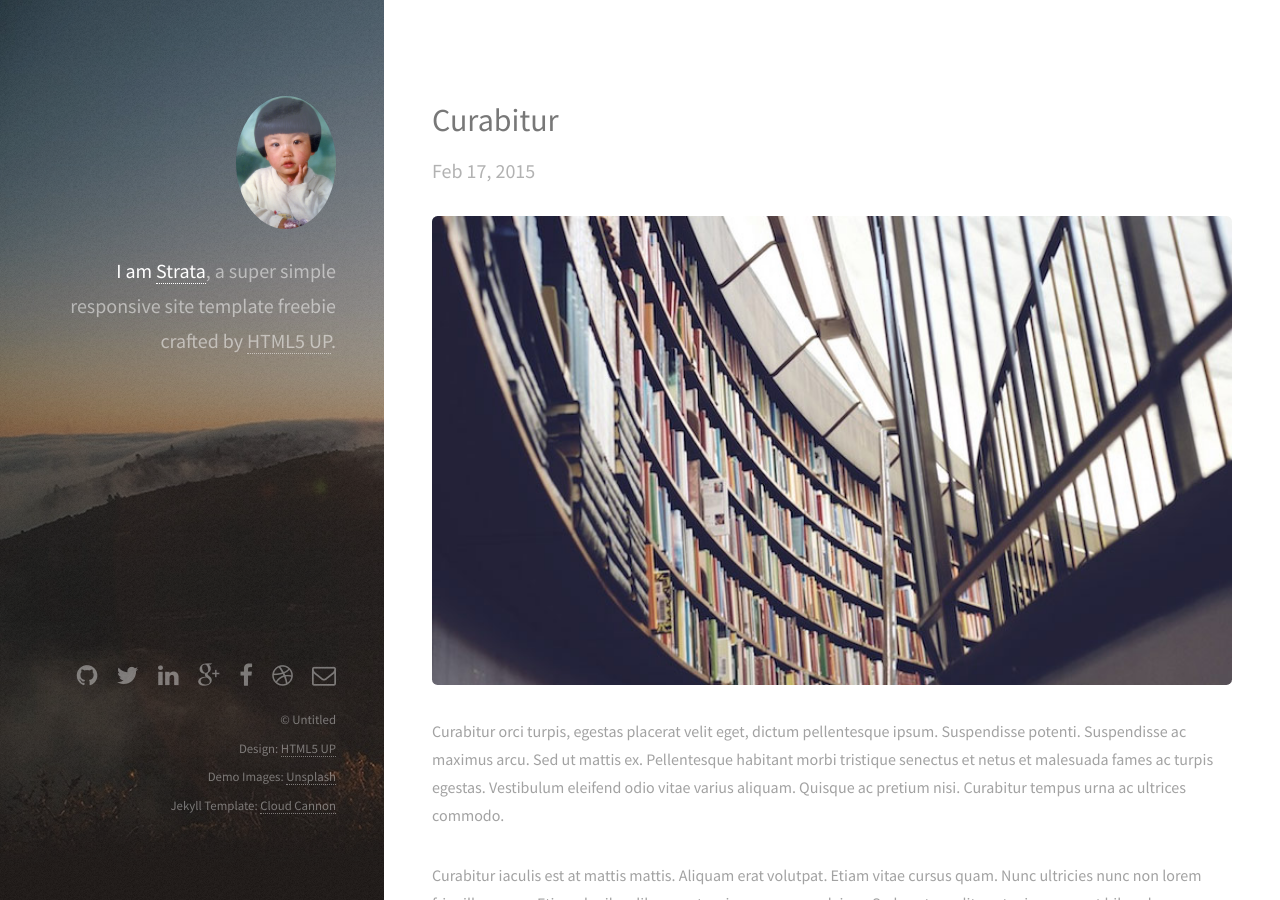
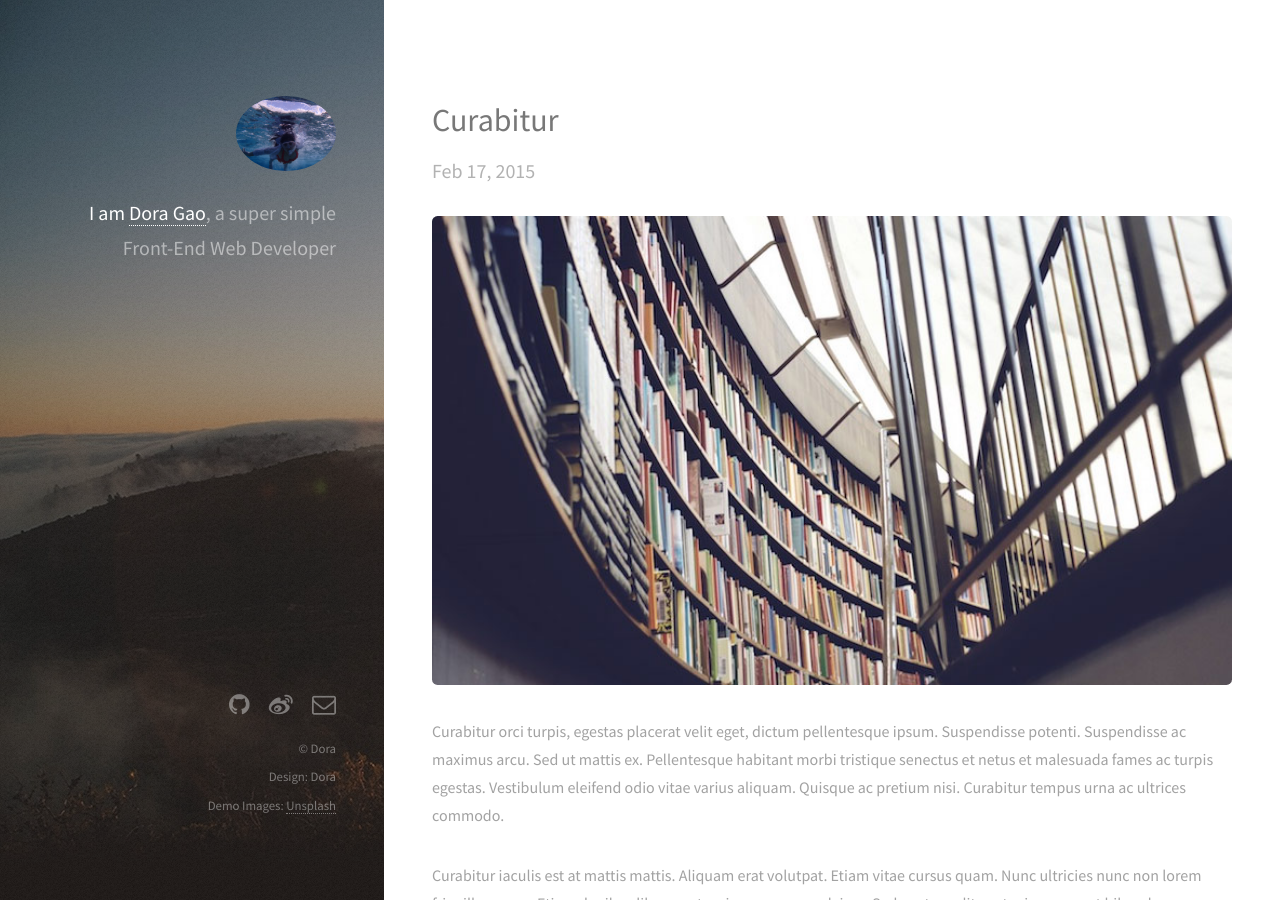
Before and after one commit to mushuirongrong/mushuirongrong.github.io, a Jekyll site: the page built from index.html, in a window 1280 px wide and 900 px high. Built offline with Jekyll 4.4.1, drawn with Linux system fonts in a browser that asks for light colours.

Commit message:
no message

```diff
--- a/_layouts/default.html
+++ b/_layouts/default.html
@@ -1,7 +1,7 @@
 <!DOCTYPE html>
 <html>
   	<head>
-  		<title>Strata by HTML5 UP</title>
+  		<title>Dora's Blog</title>
   		<meta http-equiv="content-type" content="text/html; charset=utf-8" />
   		<meta name="description" content="" />
   		<meta name="keywords" content="" />
@@ -22,9 +22,9 @@
 
       <header id="header">
           <a href="#" class="image avatar"><img src="/images/avatar.jpg" alt="" /></a>
-          <h1><strong>I am <a href="/">Strata</a></strong>, a super simple<br />
-          responsive site template freebie<br />
-          crafted by <a href="http://html5up.net">HTML5 UP</a>.</h1>
+          <h1><strong>I am <a href="https://github.com/mushuirongrong">Dora Gao</a></strong>, a super simple<br />
+          Front-End Web Developer <br />
+          <!-- crafted by <a href="http://html5up.net">HTML5 UP</a>.</h1> -->
       </header>
 
 
@@ -36,7 +36,7 @@
 
               {% if site.github_username %}
               <li>
-                <a href="https://github.com/{{ site.github_username }}" class="icon fa-github">
+                <a href="https://github.com/mushuirongrong" class="icon fa-github">
                   <span class="label">GitHub</span>
                 </a>
               </li>
@@ -44,13 +44,13 @@
 
               {% if site.twitter_username %}
               <li>
-                <a href="https://twitter.com/{{ site.twitter_username }}" class="icon fa-twitter">
-                  <span class="label">Twitter</span>
+                <a href="http://weibo.com/u/1788149410" class="icon fa-weibo">
+                  <span class="label">Weibo</span>
                 </a>
               </li>
               {% endif %}
 
-              {% if site.linkedin_username %}
+            <!--   {% if site.linkedin_username %}
               <li>
                 <a href="https://linkedin.com/in/{{ site.linkedin_username }}" class="icon fa-linkedin">
                   <span class="label">LinkedIn</span>
@@ -80,21 +80,21 @@
                   <span class="label">Dribbble</span>
                 </a>
               </li>
-              {% endif %}
+              {% endif %} -->
 
               {% if site.email %}
               <li>
-                <a href="mailto:{{ site.email }}" class="icon fa-envelope-o">
+                <a href="mailto:{{ mushuirongrong@163.com}}" class="icon fa-envelope-o">
                   <span class="label">Email</span>
                 </a>
               </li>
               {% endif %}
             </ul>
             <ul class="copyright">
-                <li>&copy; Untitled</li>
-                <li>Design: <a href="http://html5up.net">HTML5 UP</a></li>
+                <li>&copy; Dora</li>
+                <li>Design: Dora</a></li>
                 <li>Demo Images: <a href="https://unsplash.com/">Unsplash</a></li>
-                <li>Jekyll Template: <a href="http://cloudcannon.com">Cloud Cannon</a></li>
+               <!--  <li>Jekyll Template: <a href="http://cloudcannon.com">Cloud Cannon</a></li> -->
             </ul>
         </footer>
 
```
Also changed, not shown: images/avatar.jpg.
